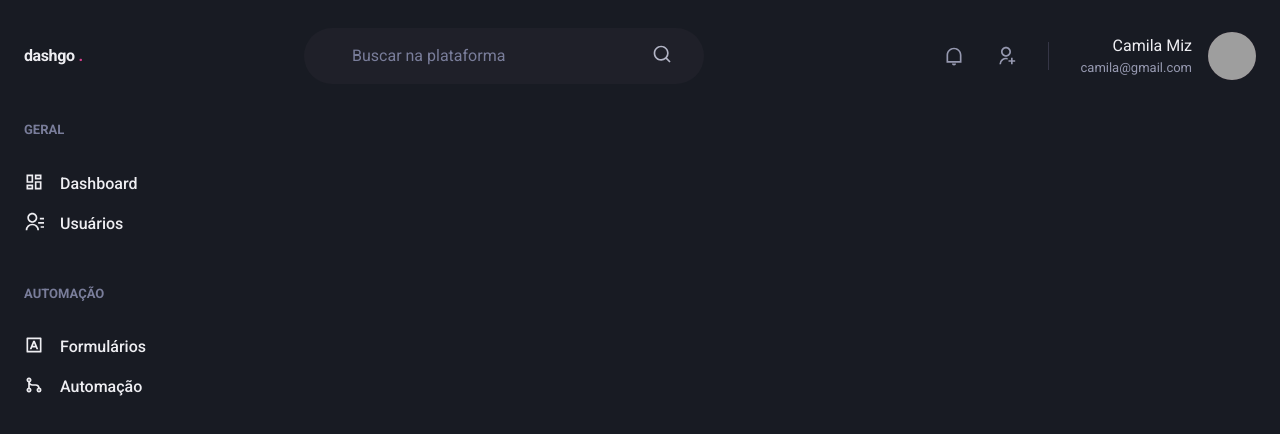
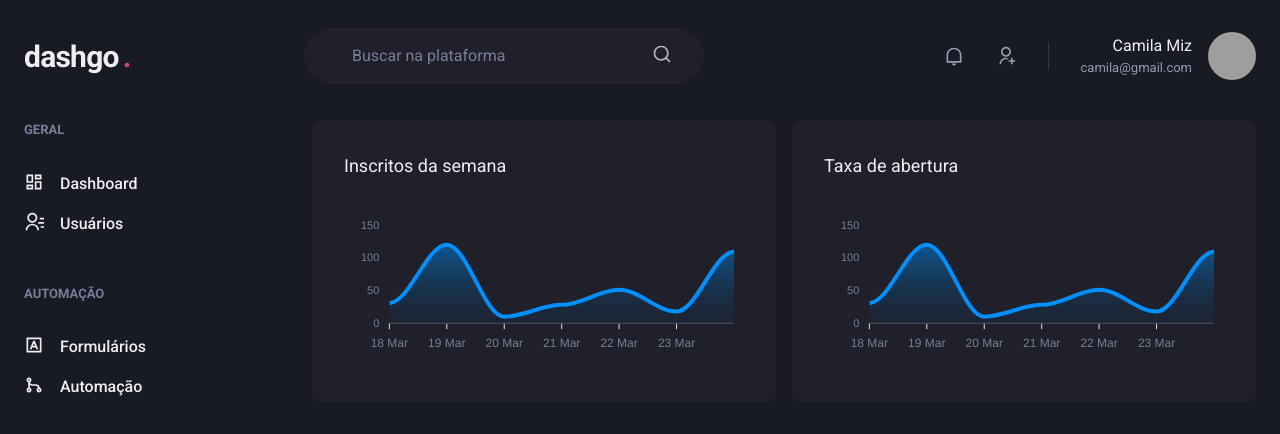
Before and after one commit to camilamiz/04-dashgo, a Next.js app: page /dashboard in a window 1280 px wide. Shown: the top 434 px of the page. Built offline with nearby package versions, Linux system fonts and the light colour scheme; grey boxes are pictures that could not be loaded.

Commit message:
add react-apexcharts and charts to dashboard

```diff
--- a/package.json
+++ b/package.json
@@ -13,9 +13,11 @@
     "@chakra-ui/react": "^1.6.5",
     "@emotion/react": "^11.4.0",
     "@emotion/styled": "^11.3.0",
+    "apexcharts": "^3.27.3",
     "framer-motion": "^4.1.17",
     "next": "11.0.1",
     "react": "17.0.2",
+    "react-apexcharts": "^1.3.9",
     "react-dom": "17.0.2",
     "react-icons": "^4.2.0"
   },
--- a/src/components/Header.tsx
+++ b/src/components/Header.tsx
@@ -13,7 +13,7 @@
       px="6"
     >
       <Text
-        font-size="3xl"
+        fontSize="3xl"
         fontWeight="bold"
         letterSpacing="tight"
         w="64"
--- a/src/pages/dashboard.tsx
+++ b/src/pages/dashboard.tsx
@@ -1,7 +1,64 @@
-import { Flex } from '@chakra-ui/react';
+import dynamic from 'next/dynamic';
+import { Box, Flex, SimpleGrid, Text, theme } from '@chakra-ui/react';
 import { Header } from '../components/Header';
 import { Sidebar } from '../components/Sidebar';
 
+const Chart = dynamic(() => import('react-apexcharts'), {
+  ssr: false,
+});
+
+const options = {
+	chart: {
+		toolbar: {
+			show: false,
+		},
+		zoom: {
+			enabled: false,
+		},
+		foreColor: theme.colors.gray[500],
+	},
+  grid: {
+    show: false,
+  },
+  dataLabels: {
+    enabled: false,
+  },
+  tooltip: {
+    enabled: false,
+  },
+  xaxis: {
+    type: 'datetime',
+    axisBorder: {
+      color: theme.colors.gray[600]
+    },
+    axisTips: {
+      color: theme.colors.gray[600]
+    },
+    categories: [
+			'2021-03-18T00:00:00.000Z',
+			'2021-03-19T00:00:00.000Z',
+			'2021-03-20T00:00:00.000Z',
+			'2021-03-21T00:00:00.000Z',
+			'2021-03-22T00:00:00.000Z',
+			'2021-03-23T00:00:00.000Z',
+			'2021-03-24T00:00:00.000Z',
+		]
+  },
+	fill: {
+		opacity: 0.3,
+		type: 'gradient',
+		gradient: {
+			shade: 'dark',
+			opacityFrom: 0.7,
+			opacityTo: 0.3
+		}
+	}
+};
+
+
+const series = [
+	{ name: 'series1', data: [31, 120, 10, 28, 51, 18, 109] }
+];
 
 export default function Dashboard() {
   return(
@@ -9,6 +66,24 @@
       <Header />
       <Flex w="100%" my="6" maxWidth={1480} mx="auto" px="6">
 				<Sidebar />
+        <SimpleGrid flex="1" gap="4" minChildWidth="320px" align="flex=start">
+          <Box
+            p="8"
+            bg="gray.800"
+            borderRadius={8}
+          >
+            <Text fontSize="lg" mb="4">Inscritos da semana</Text>
+            <Chart options={options} series={series} type="area" height={160} />
+          </Box>
+          <Box
+            p="8"
+            bg="gray.800"
+            borderRadius={8}
+          >
+            <Text fontSize="lg" mb="4">Taxa de abertura</Text>
+            <Chart options={options} series={series} type="area" height={160} />
+          </Box>
+        </SimpleGrid>
 			</Flex>
     </Flex>
   );
```
Also changed, not shown: 1 other file (tests, documents, lock files or other folders).
